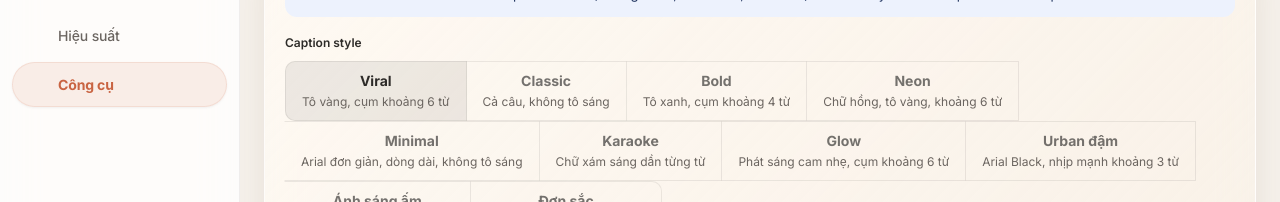
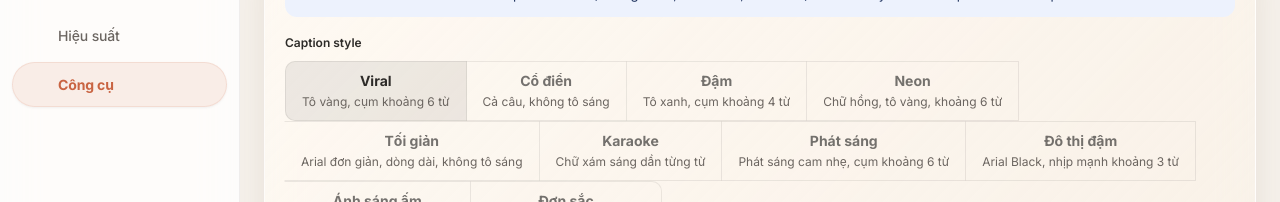
Before and after one commit to shine391-org/Affiliate2, a React (Vite) app in the folder app/frontend/: page /utilities/captions in a window 1280 px wide. Shown: the part 319-521 px from the top of the page. Built offline with nearby package versions, Linux system fonts and the light colour scheme; no server answers; some icons are missing; a web font is replaced by a local one.

Commit message:
fix(ui): close Vietnamese copy audit findings

```diff
--- a/app/frontend/src/components/tools/captionOptions.js
+++ b/app/frontend/src/components/tools/captionOptions.js
@@ -18,13 +18,13 @@
  */
 export const CAPTION_STYLES = [
   { value: "viral", label: "Viral", description: "Tô vàng, cụm khoảng 6 từ" },
-  { value: "classic", label: "Classic", description: "Cả câu, không tô sáng" },
-  { value: "bold", label: "Bold", description: "Tô xanh, cụm khoảng 4 từ" },
+  { value: "classic", label: "Cổ điển", description: "Cả câu, không tô sáng" },
+  { value: "bold", label: "Đậm", description: "Tô xanh, cụm khoảng 4 từ" },
   { value: "neon", label: "Neon", description: "Chữ hồng, tô vàng, khoảng 6 từ" },
-  { value: "minimal", label: "Minimal", description: "Arial đơn giản, dòng dài, không tô sáng" },
+  { value: "minimal", label: "Tối giản", description: "Arial đơn giản, dòng dài, không tô sáng" },
   { value: "karaoke", label: "Karaoke", description: "Chữ xám sáng dần từng từ" },
-  { value: "glow", label: "Glow", description: "Phát sáng cam nhẹ, cụm khoảng 6 từ" },
-  { value: "urban", label: "Urban đậm", description: "Arial Black, nhịp mạnh khoảng 3 từ" },
+  { value: "glow", label: "Phát sáng", description: "Phát sáng cam nhẹ, cụm khoảng 6 từ" },
+  { value: "urban", label: "Đô thị đậm", description: "Arial Black, nhịp mạnh khoảng 3 từ" },
   { value: "warm", label: "Ánh sáng ấm", description: "Georgia serif, tông kem ấm" },
   { value: "mono", label: "Đơn sắc", description: "Verdana, tô xám, nhẹ nhàng" },
 ]
```
